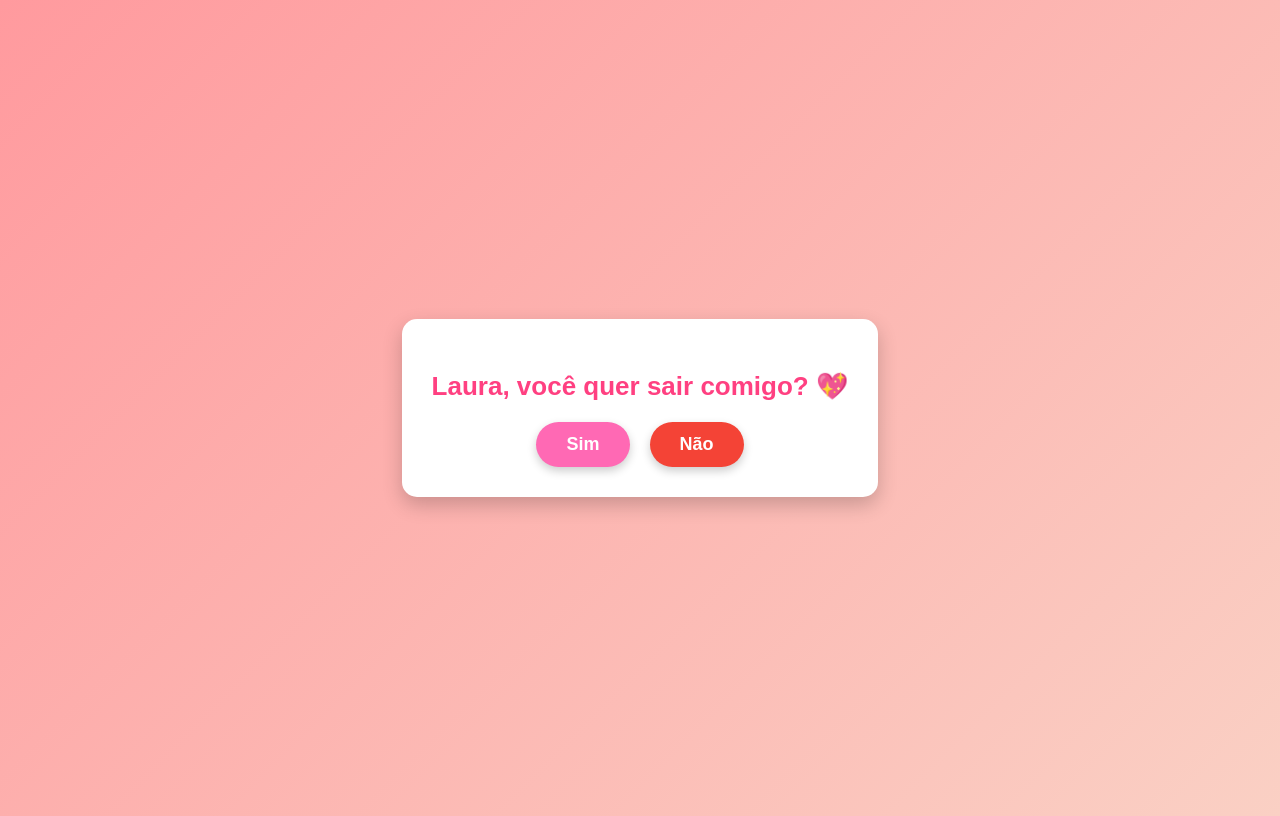
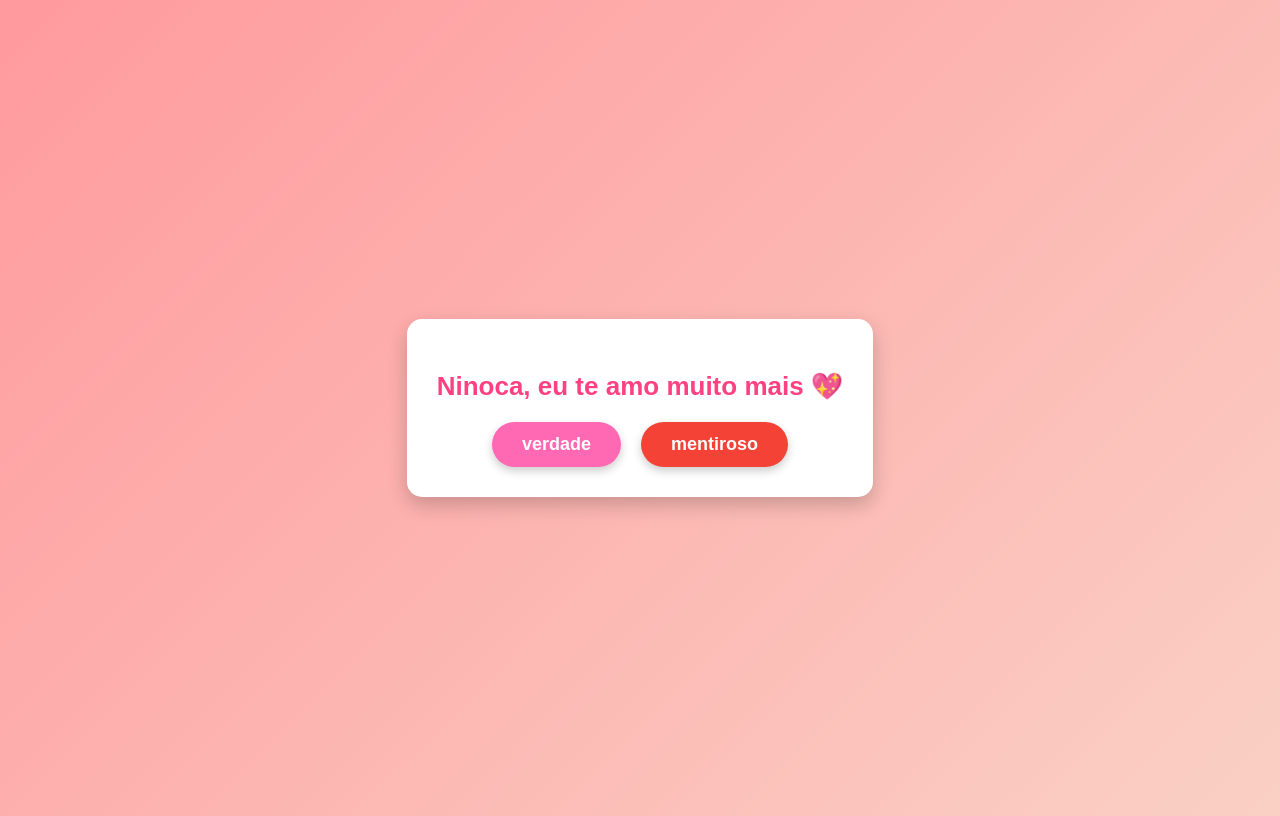
Before and after one commit to lgnoacco/conviteteste1, a plain HTML site: page index.html in a window 1280 px wide. Drawn offline with Linux system fonts and the light colour scheme.

Commit message:
Update index.html

```diff
--- a/index.html
+++ b/index.html
@@ -9,10 +9,10 @@
 <body>
     <div class="container">
         <div class="card" id="card">
-            <h2 id="question">Laura, você quer sair comigo? 💖</h2>
+            <h2 id="question">Ninoca, eu te amo muito mais 💖</h2>
             <div class="buttons">
-                <button class="yes" id="yesButton" onclick="alert('Sabia que você diria sim! ❤️')">Sim</button>
-                <button class="no" id="noButton" onmouseover="moverBotao(this); aumentarSim();">Não</button>
+                <button class="yes" id="yesButton" onclick="alert('que bom que vc sabe ❤️')">verdade</button>
+                <button class="no" id="noButton" onmouseover="moverBotao(this); aumentarSim();">mentiroso</button>
             </div>
         </div>
     </div>
```
